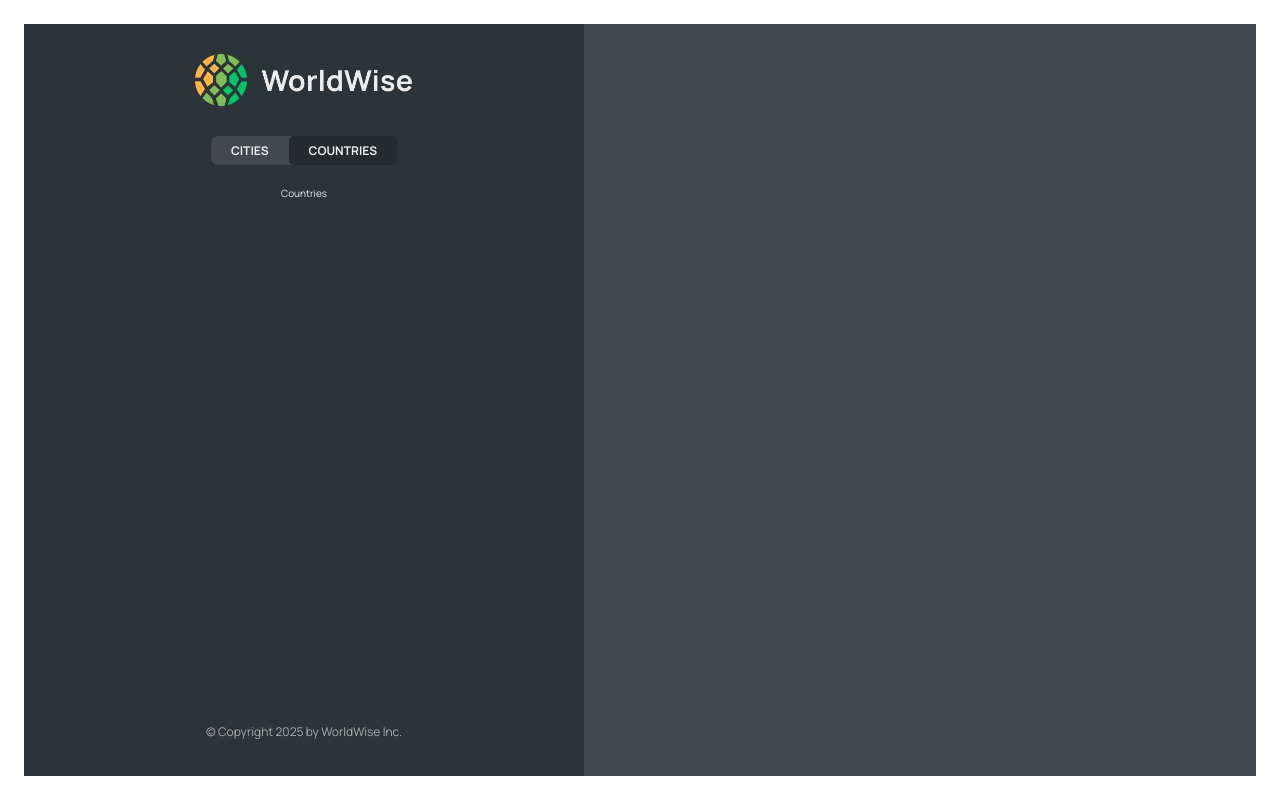
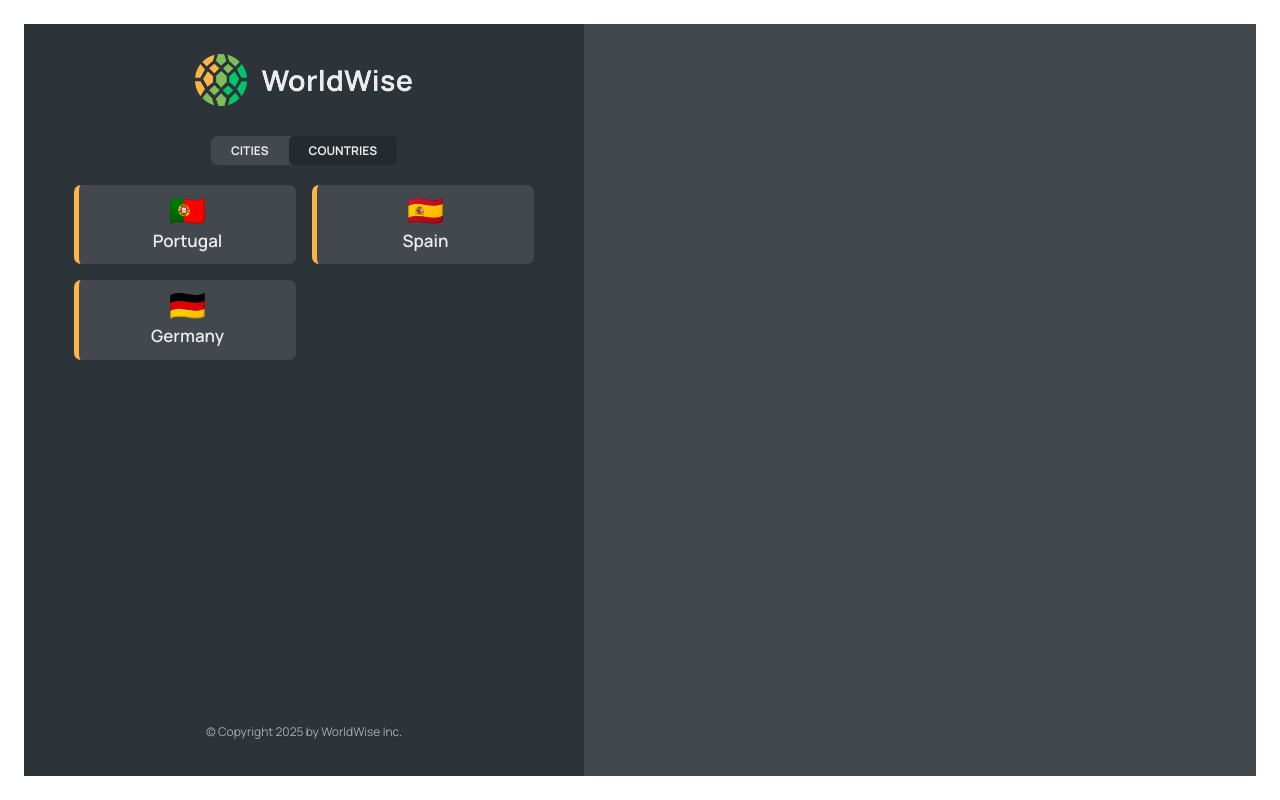
Before and after one commit to ivanvolosyk/WorldWise, a React (Vite) app: page /app/countries in a window 1280 px wide. Built offline with nearby package versions, Linux system fonts and the light colour scheme; data requests are answered from the project's data file.

Commit message:
Add the countries list

```diff
--- a/package.json
+++ b/package.json
@@ -11,6 +11,7 @@
     "server": "json-server --watch cities.json --port 9000 --delay 500"
   },
   "dependencies": {
+    "json-server": "^1.0.0-beta.3",
     "react": "^18.2.0",
     "react-dom": "^18.2.0",
     "react-router-dom": "^6.30.0"
@@ -24,7 +25,6 @@
     "eslint-plugin-react": "^7.32.2",
     "eslint-plugin-react-hooks": "^4.6.0",
     "eslint-plugin-react-refresh": "^0.4.3",
-    "json-server": "^0.17.0",
     "vite": "^4.4.5",
     "vite-plugin-eslint": "^1.8.1"
   }
--- a/src/App.jsx
+++ b/src/App.jsx
@@ -7,6 +7,7 @@
 import AppLayout from "./pages/AppLayout";
 import CityList from "./components/CityList";
 import { useState, useEffect } from "react";
+import CountryList from "./components/CountryList";
 
 const BASE_URL = "http://localhost:9000";
 
@@ -47,7 +48,10 @@
             path="cities"
             element={<CityList cities={cities} isLoading={isLoading} />}
           />
-          <Route path="countries" element={<p>Countries</p>} />
+          <Route
+            path="countries"
+            element={<CountryList cities={cities} isLoading={isLoading} />}
+          />
           <Route path="form" element={<p>Form</p>} />
         </Route>
         <Route path="/login" element={<Login />} />
--- /dev/null
+++ b/src/components/CountryList.jsx
@@ -0,0 +1,28 @@
+import CountryItem from "./CountryItem";
+import styles from "./CountryList.module.css";
+import Spinner from "./Spinner";
+import Message from "./Message";
+function CountryList({ cities, isLoading }) {
+  if (isLoading) return <Spinner />;
+
+  if (!cities.length)
+    return (
+      <Message message={"Add your first city by clicking on a city on a map"} />
+    );
+
+  const countries = cities.reduce((arr, city) => {
+    if (!arr.map((el) => el.city).includes(city.country))
+      return [...arr, { country: city.country, emoji: city.emoji }];
+    else return arr;
+  }, []);
+
+  return (
+    <ul className={styles.countryList}>
+      {countries.map((country) => (
+        <CountryItem country={country} />
+      ))}
+    </ul>
+  );
+}
+
+export default CountryList;
```
